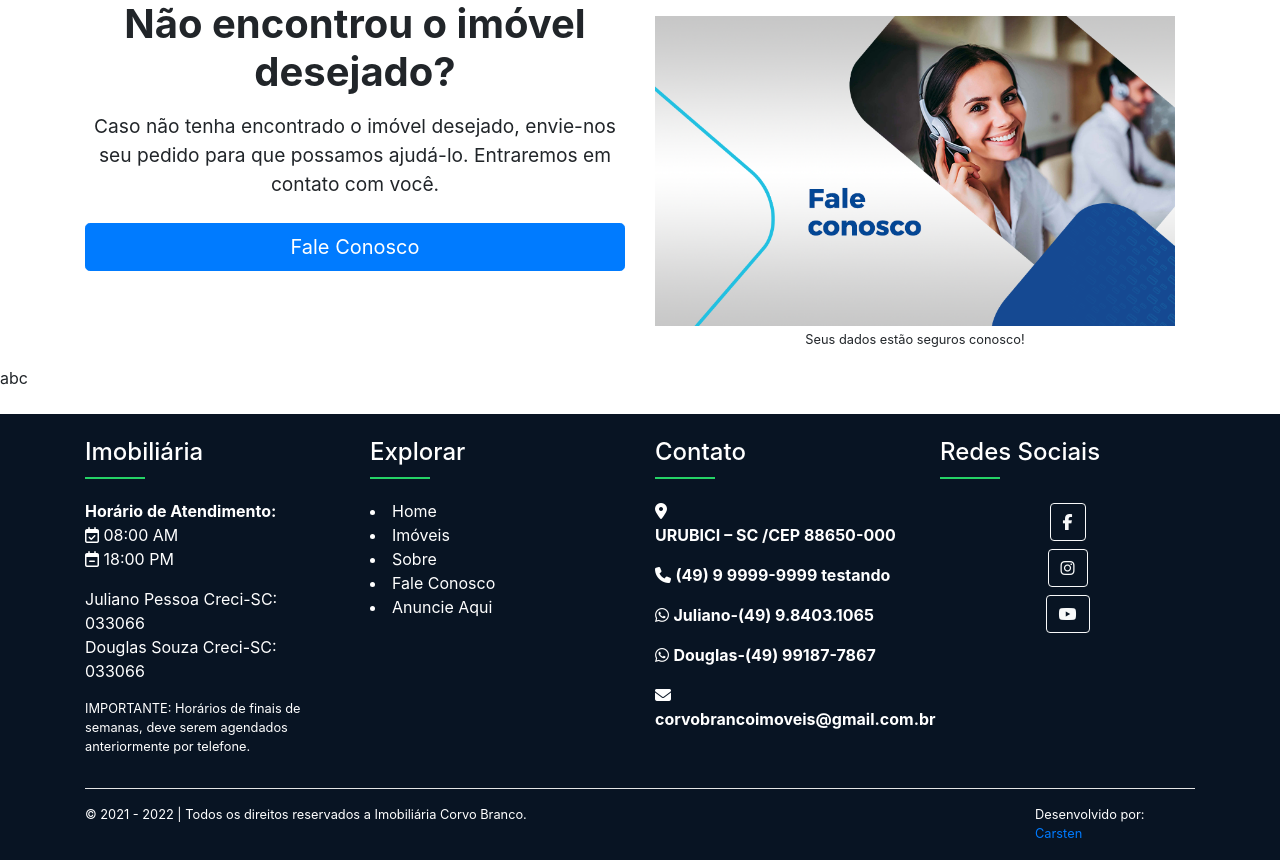
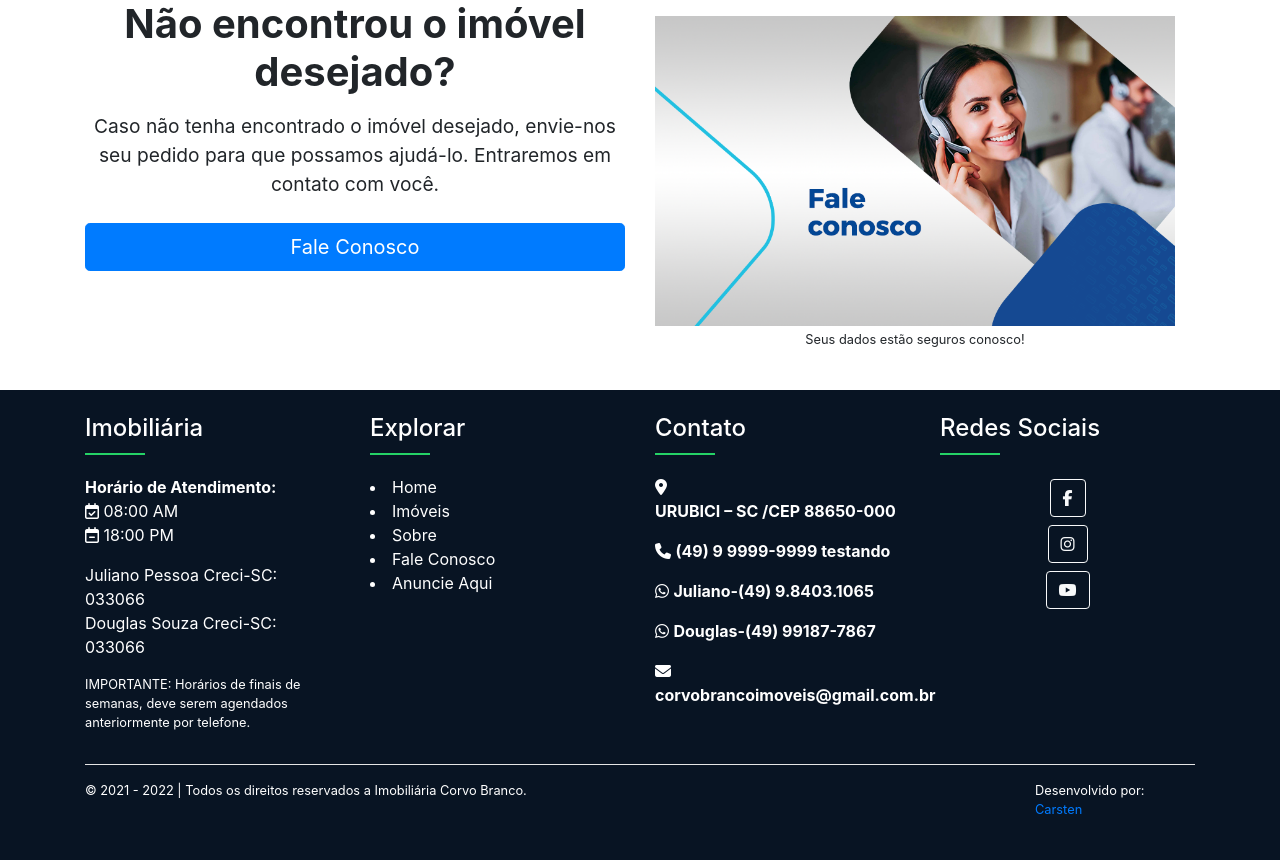
Before and after one commit to CarstenPaulo/REALTOR-WEBSITE, a Django app: page / in a window 1280 px wide. Shown: the part 1796-2656 px from the top of the page. After the commit the page ends 2610 px from the top, so only its background shows below. Run offline with Django 3.2, Linux system fonts and the light colour scheme; data that the repository does not hold is empty; some libraries are stand-ins or nearby versions; some web fonts are replaced.

Commit message:
finish-project

```diff
--- a/templates/index.html
+++ b/templates/index.html
@@ -217,7 +217,7 @@
     </div>
 </section>
 </body>
-abc
+
 
 
 
```
